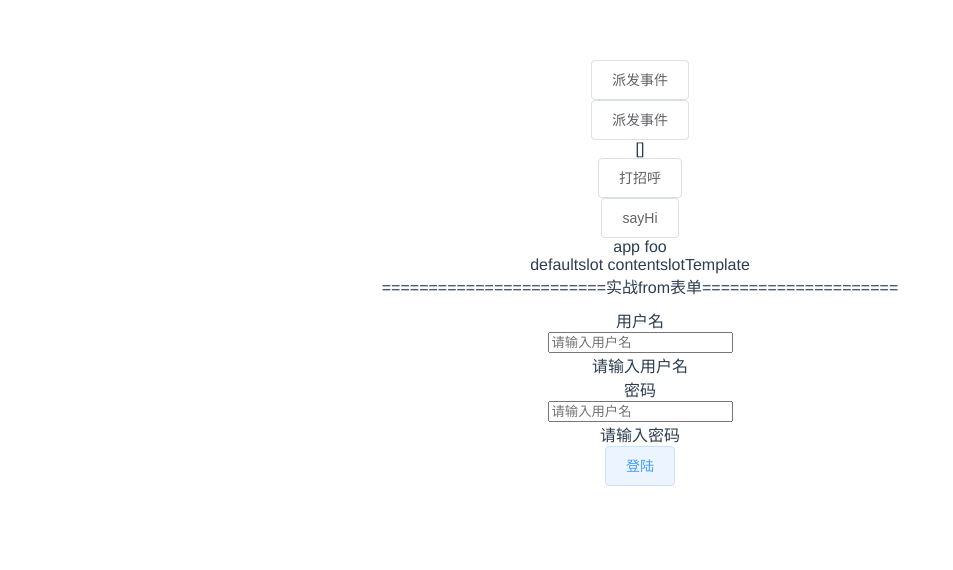
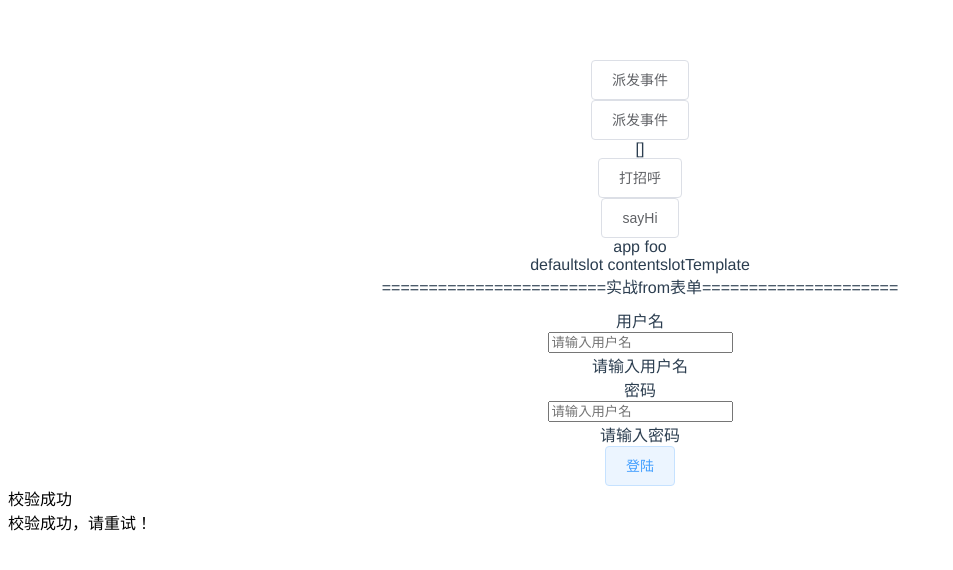
Before and after one commit to Candice0718/vue-project, a Vue app: page / in a window 1280 px wide. Both pictures are taken after a click on the button "登陆". Shown: the top 570 px of the page, without its empty margins (0-953 px from the left). Built offline with nearby package versions, Linux system fonts and the light colour scheme.

Commit message:
创建单例组件Notice

```diff
--- a/package.json
+++ b/package.json
@@ -8,6 +8,7 @@
     "lint": "vue-cli-service lint"
   },
   "dependencies": {
+    "async-validator": "^3.2.4",
     "core-js": "^3.6.4",
     "element-ui": "^2.4.5",
     "vue": "^2.6.11"
--- /dev/null
+++ b/src/components/Notice.vue
@@ -0,0 +1,46 @@
+<template>
+  <div id="notice">
+    <div v-show="isShow">
+      <div>{{title}}</div>
+      <div>{{message}}</div>
+    </div>
+  </div>
+</template>
+
+<script>
+  export default {
+    props: {
+      title: {
+        type: String,
+        default: ''
+      },
+      message: {
+        type: String,
+        default: ''
+      },
+      duration: {
+        type: Number,
+        default: 1000
+      }
+    },
+    data() {
+      return {
+        isShow: false
+      }
+    },
+    methods: {
+      show() {
+        this.isShow = true;
+        setTimeout(this.hide, this.duration)
+      },
+      hide() {
+        this.isShow = false;
+        this.remove();
+      }
+    },
+  }
+</script>
+
+<style lang="scss" scoped>
+
+</style>
--- a/src/main.js
+++ b/src/main.js
@@ -2,10 +2,14 @@ import Vue from 'vue'
 import App from './App.vue'
 import './plugins/element.js'
 import Bus from './utils/Bus.js'
+import create from './utils/create.js';
 
 Vue.config.productionTip = false
 Vue.prototype.$bus = new Bus();
+Vue.prototype.$create = create;
 
+// new Vue结果是根实例，$root vm
+// App是根组件 $children[0]
 new Vue({
   render: h => h(App),
 }).$mount('#app')
--- /dev/null
+++ b/src/utils/create.js
@@ -0,0 +1,34 @@
+import Vue from 'vue';
+/**
+ * 动态生成组件实例，并且挂载至body上
+ * @param {*} Component 是组件配置对象
+ * @param {*} props
+ */
+export default function create(Component, props) {
+  // 借用Vue构造函数来动态生成组件实例
+
+  // 创建一个虚拟dom
+  const vm = new Vue({
+    render(h) {
+      return h(Component, {props});
+    }
+  });
+
+  // 生成真实dom
+  vm.$mount();
+
+  // 通过$el属性获取真实的dom
+  document.body.appendChild(vm.$el);
+
+  // 组件实例返回
+  const comp = vm.$children[0];
+
+  // 组件销毁
+  comp.remove = () => {
+    document.body.removeChild(vm.$el);
+    comp.$destroy()
+  }
+
+  return comp;
+
+}
```
Also changed, not shown: 1 other file (tests, documents, lock files or other folders).
